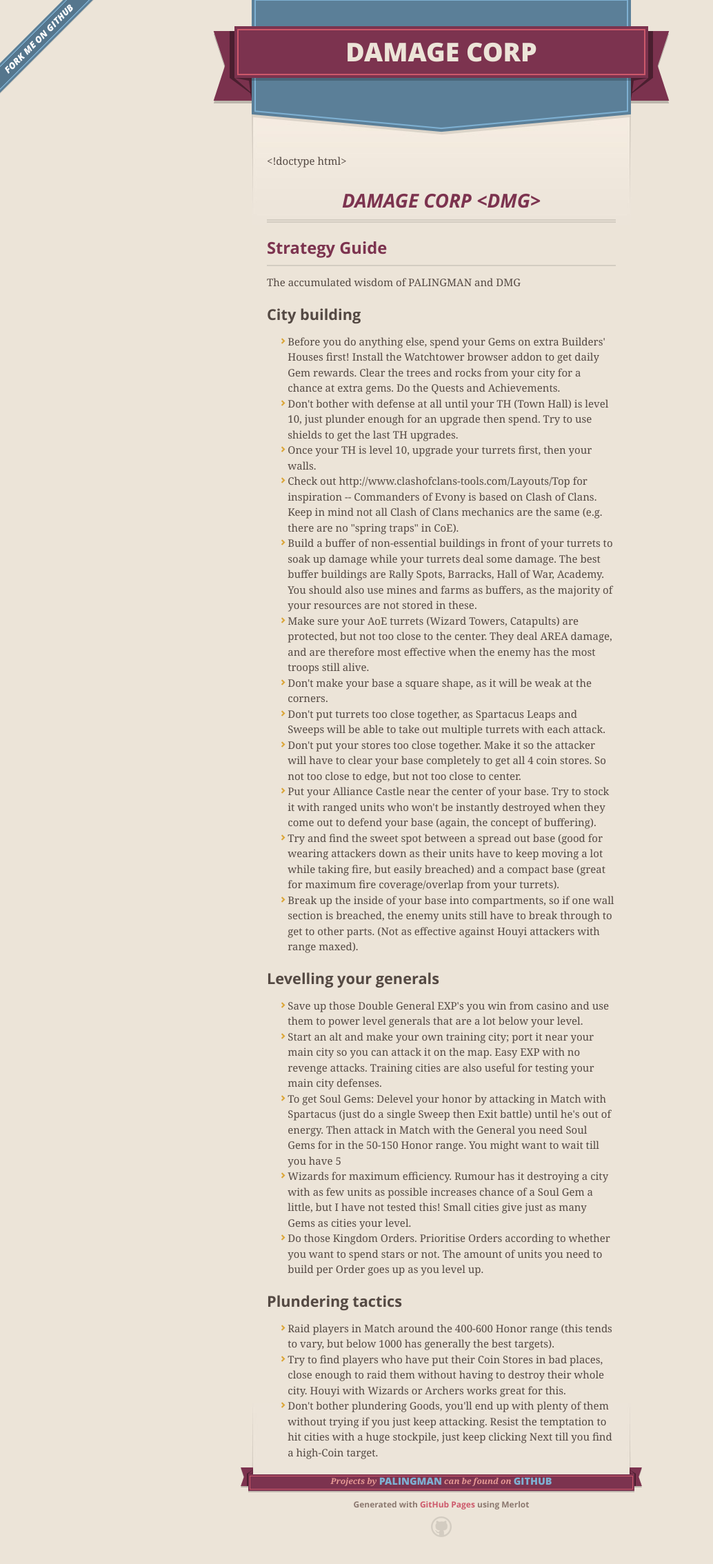
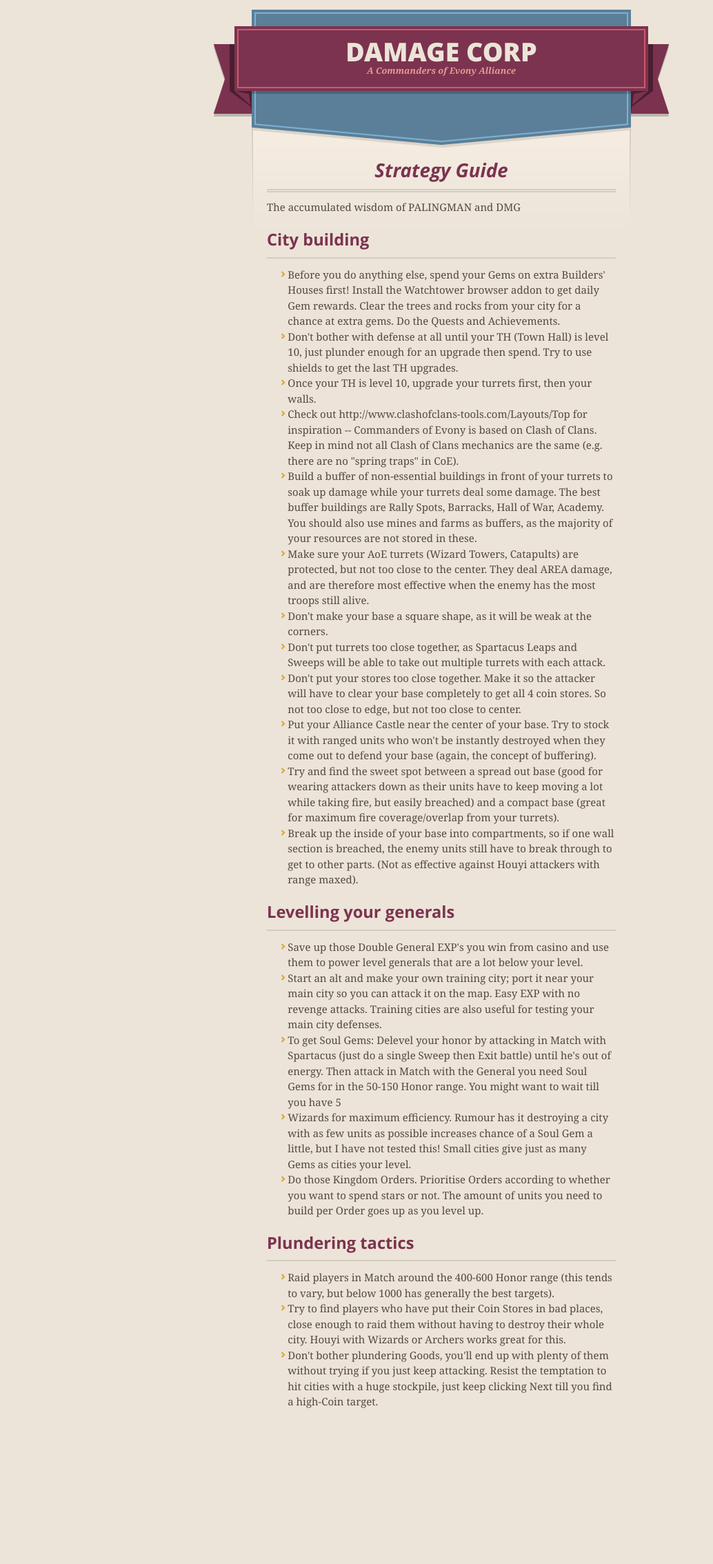
Before and after one commit to palingman/palingman.github.io, a plain HTML site: page index.html in a window 1280 px wide. Shown: the whole page at 69% size, without its empty margins (0-1034 px from the left). After the commit the page ends 2054 px from the top, so only its background shows below. Drawn offline with nearby package versions, Linux system fonts and the light colour scheme.

Commit message:
Update index.html

```diff
--- a/index.html
+++ b/index.html
@@ -21,14 +21,13 @@
   </head>
 
   <body>
-    <a id="forkme_banner" href="https://github.com/palingman">View on GitHub</a>
     <div class="shell">
 
       <header>
         <span class="ribbon-outer">
           <span class="ribbon-inner">
             <h1>DAMAGE CORP</h1>
-            <h2></h2>
+            <h2>A Commanders of Evony Alliance</h2>
           </span>
           <span class="left-tail"></span>
           <span class="right-tail"></span>
@@ -45,13 +44,7 @@
 
 
       <section id="main_content">
-        <p>&lt;!doctype html&gt;
 
-</p>
-
-
-    <h1>
-<a id="damage-corp-dmg" class="anchor" href="#damage-corp-dmg" aria-hidden="true"><span class="octicon octicon-link"></span></a>DAMAGE CORP &lt;DMG&gt;</h1>
     <h2>
 <a id="strategy-guide" class="anchor" href="#strategy-guide" aria-hidden="true"><span class="octicon octicon-link"></span></a>Strategy Guide</h2>
     <i>The accumulated wisdom of PALINGMAN and DMG</i>
@@ -113,18 +106,6 @@
 </p>
       </section>
 
-      <footer>
-        <span class="ribbon-outer">
-          <span class="ribbon-inner">
-            <p>Projects by <a href="https://github.com/palingman">palingman</a> can be found on <a href="https://github.com/palingman">GitHub</a></p>
-          </span>
-          <span class="left-tail"></span>
-          <span class="right-tail"></span>
-        </span>
-        <p>Generated with <a href="https://pages.github.com">GitHub Pages</a> using Merlot</p>
-        <span class="octocat"></span>
-      </footer>
-
     </div>
 
 
```
